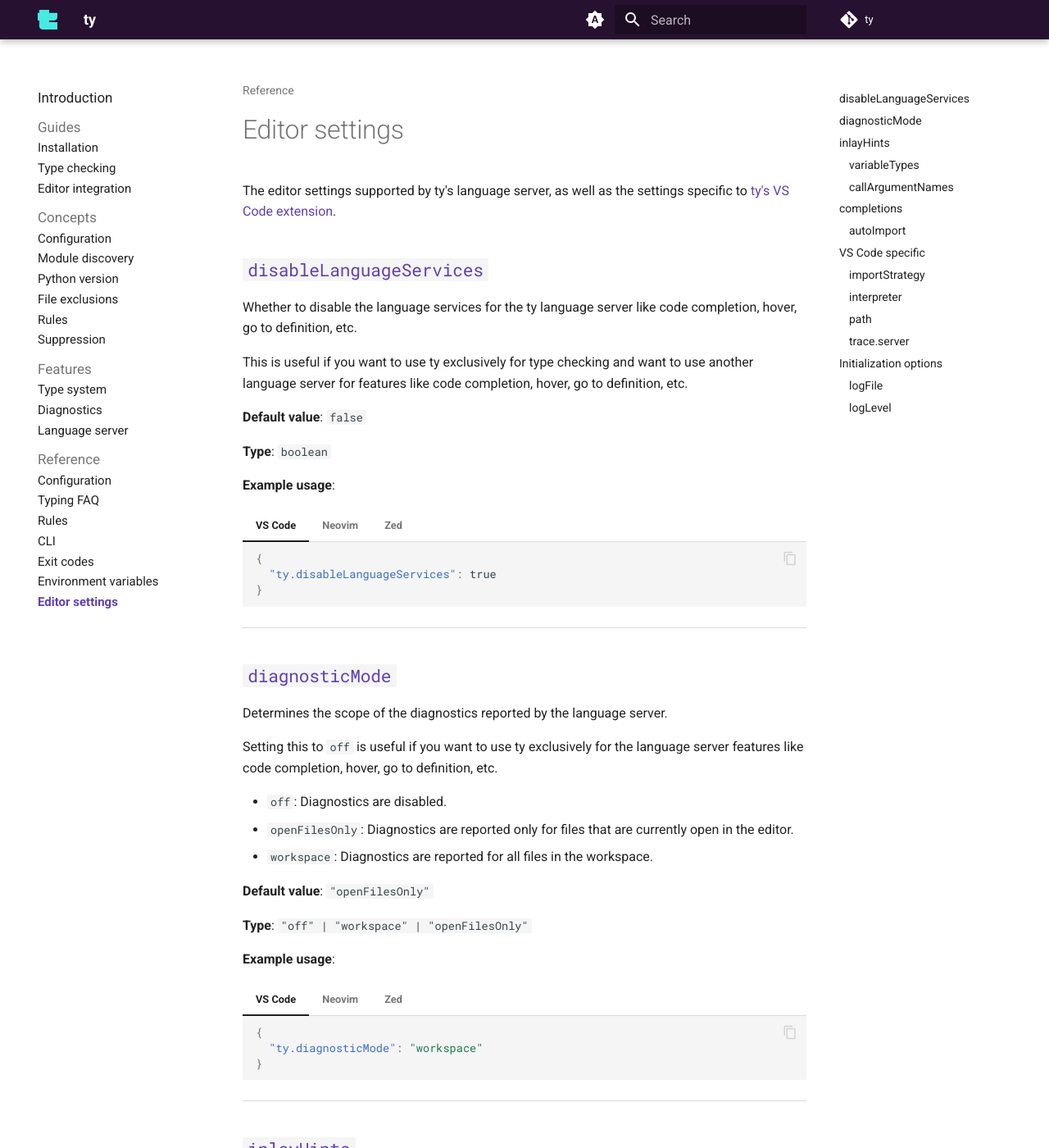
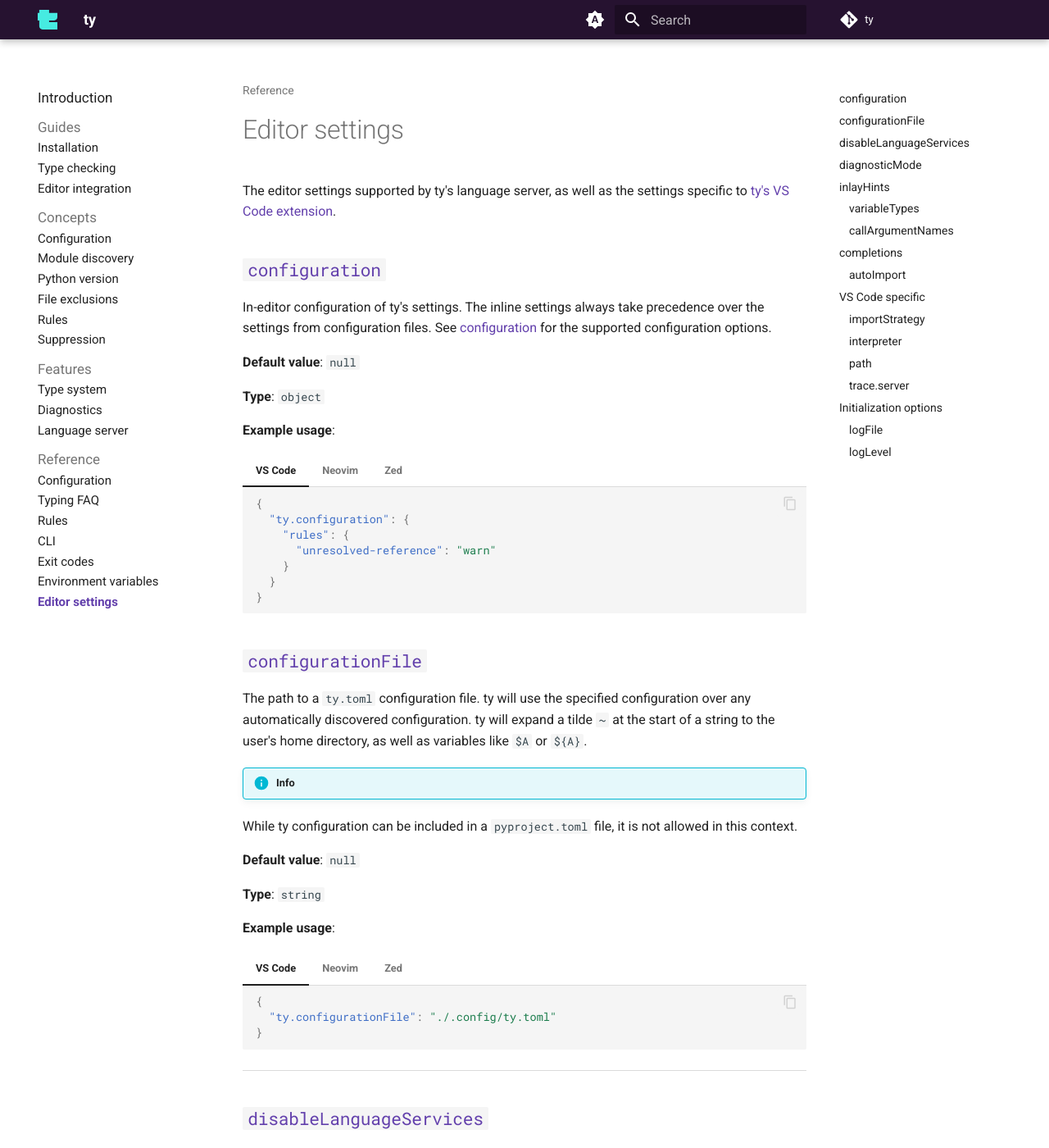
Before and after one commit to astral-sh/ty, an MkDocs documentation site: the page built from docs/reference/editor-settings.md, in a window 1280 px wide and 1400 px high. Shown: the whole window at 82% size. Built offline with MkDocs 1.6.1 and Material for MkDocs 9.7.7, drawn with Linux system fonts in a browser that asks for light colours; comment, search, counter and statistics services are not loaded.

Commit message:
Document `configuration` and `configurationFile` editor settings

````diff
--- a/docs/reference/editor-settings.md
+++ b/docs/reference/editor-settings.md
@@ -2,6 +2,136 @@
 
 The editor settings supported by ty's language server, as well as the settings specific to [ty's VS
 Code extension][ty-vscode].
+
+## `configuration`
+
+In-editor configuration of ty's settings. The inline settings always take precedence over the settings from configuration files.
+See [configuration](../configuration/) for the supported configuration options.
+
+**Default value**: `null`
+
+**Type**: `object`
+
+**Example usage**:
+
+=== "VS Code"
+
+    ```json
+    {
+      "ty.configuration": {
+        "rules": {
+          "unresolved-reference": "warn"
+        }
+      }
+    }
+    ```
+
+=== "Neovim"
+
+    ```lua
+    require('lspconfig').ty.setup({
+      settings = {
+        ty = {
+          configuration = {
+            rules = {
+              ["unresolved-reference"] = "warn"
+            }
+          }
+        },
+      },
+    })
+
+    -- For Neovim 0.11.0 and later:
+    vim.lsp.config('ty', {
+      settings = {
+        ty = {
+          configuration = {
+            rules = {
+              ["unresolved-reference"] = "warn"
+            }
+          }
+        },
+      },
+    })
+    ```
+
+=== "Zed"
+
+    ```json
+    {
+      "lsp": {
+        "ty": {
+          "settings": {
+            "configuration": {
+               "rules": {
+                "unresolved-reference": "warn"
+              }
+            }
+          }
+        }
+      }
+    }
+    ```
+
+## `configurationFile`
+
+The path to a `ty.toml` configuration file. ty will use the specified configuration over any automatically discovered configuration.
+ty will expand a tilde `~` at the start of a string to the user's home directory, as well as variables like `$A` or `${A}`.
+
+!!! info
+
+While ty configuration can be included in a `pyproject.toml` file, it is not allowed in this context.
+
+**Default value**: `null`
+
+**Type**: `string`
+
+**Example usage**:
+
+=== "VS Code"
+
+    ```json
+    {
+      "ty.configurationFile": "./.config/ty.toml"
+    }
+    ```
+
+=== "Neovim"
+
+    ```lua
+    require('lspconfig').ty.setup({
+      settings = {
+        ty = {
+          configurationFile = "./.config/ty.toml"
+        },
+      },
+    })
+
+    -- For Neovim 0.11.0 and later:
+    vim.lsp.config('ty', {
+      settings = {
+        ty = {
+          configurationFile = "./.config/ty.toml"
+        },
+      },
+    })
+    ```
+
+=== "Zed"
+
+    ```json
+    {
+      "lsp": {
+        "ty": {
+          "settings": {
+            "configurationFile": "./.config/ty.toml"
+          }
+        }
+      }
+    }
+    ```
+
+______________________________________________________________________
 
 ## `disableLanguageServices`
 
````
